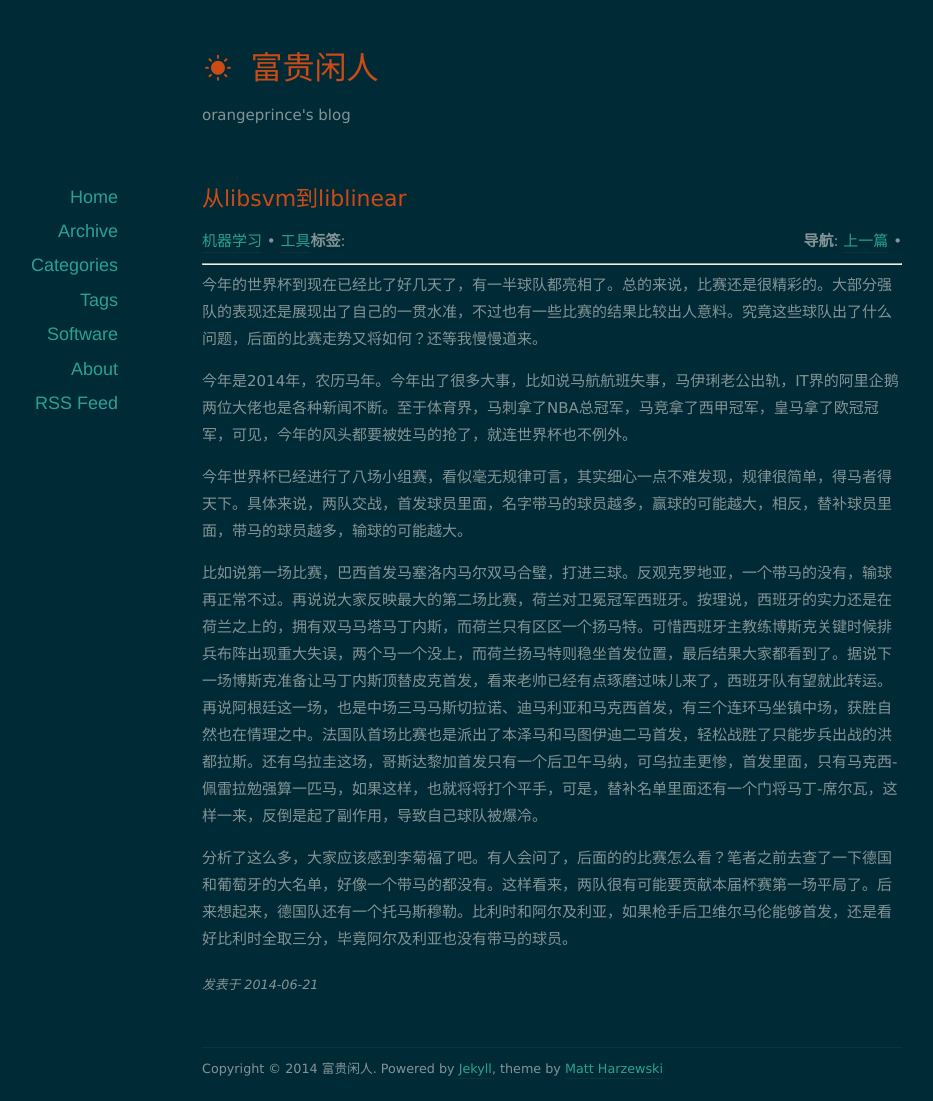
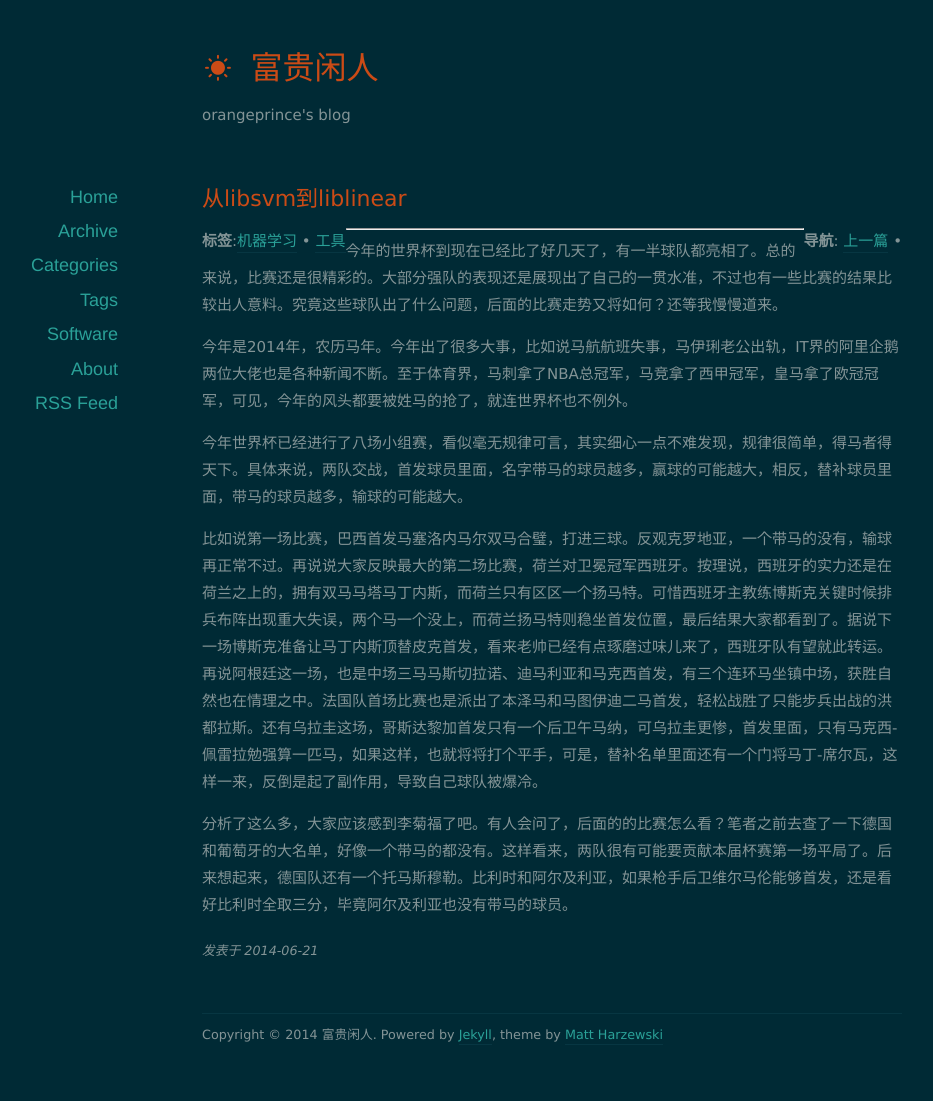
Before and after one commit to orangeprince/orangeprince.github.io, a Jekyll site: the page built from _posts/2014-06-21-lr.md, in a window 1280 px wide. Shown: the whole page, without its empty margins (88-1021 px from the left). Built offline with Jekyll 4.4.1, drawn with Linux system fonts in a browser that asks for light colours; nearby versions of some CDN libraries; comment, search, counter and statistics services are not loaded; after the commit the page ends 1067 px from its top, so only the background shows below that.

Commit message:
modified:   _layouts/post.html

```diff
--- a/_layouts/post.html
+++ b/_layouts/post.html
@@ -14,7 +14,7 @@ layout: default
 	    <div class="entry-wrapper">
       <header class="entry-header">
 	<div>
-        <b>标签</b>:<span style="float:left">{% for tag in page.tags %}<a href="{{ site.url }}/tags.html#{{ tag }}-ref" title="Pages tagged {{ tag }}">{{ tag }}</a>{% unless forloop.last %}&nbsp;&bull;&nbsp;{% endunless %}{% endfor %} </span>
+        <span style="float:left"><b>标签</b>:{% for tag in page.tags %}<a href="{{ site.url }}/tags.html#{{ tag }}-ref" title="Pages tagged {{ tag }}">{{ tag }}</a>{% unless forloop.last %}&nbsp;&bull;&nbsp;{% endunless %}{% endfor %} </span>
 	<span style="float:right">
 		<b>导航</b>:
 		{% if page.previous %}
```
